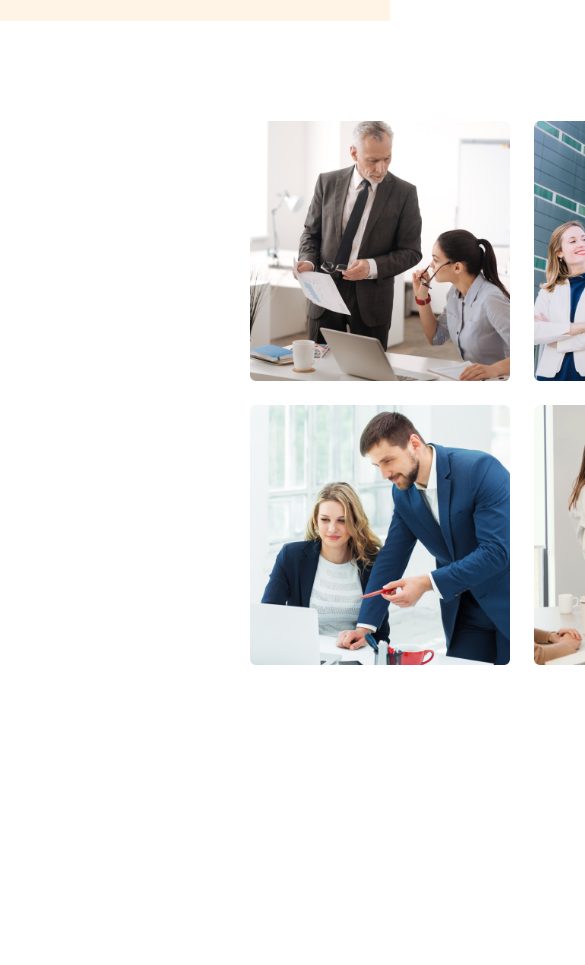
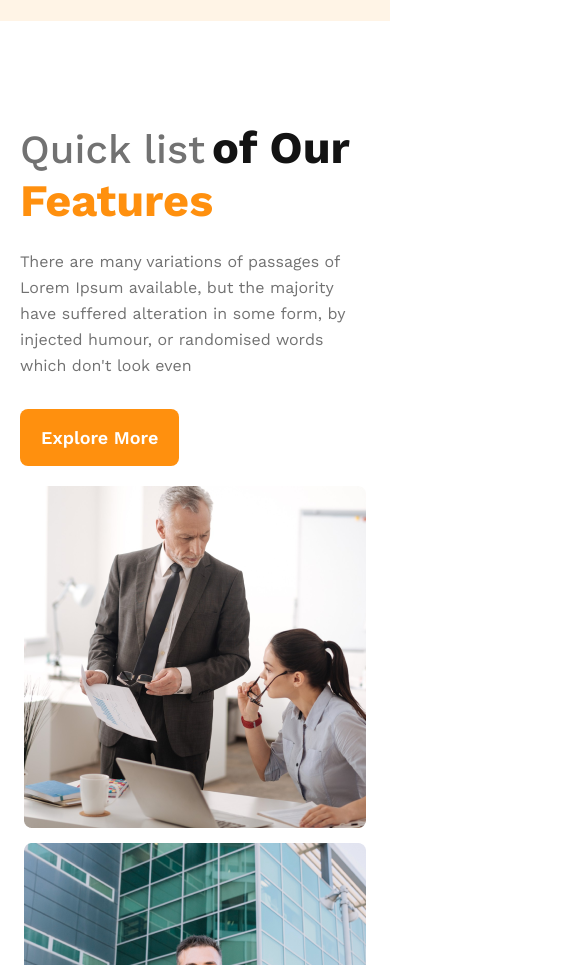
Before and after one commit to asifulislamstudio/architects-website, a plain HTML site: page index.html in a window 390 px wide. Shown: the part 674-1639 px from the top of the page, 585 px wide, since content can reach past the window. Before the commit the page ends 1439 px from the top, so only its background shows below. Drawn offline with nearby package versions, Linux system fonts and the light colour scheme.

Commit message:
Feature Section responsive done

```diff
--- a/styles/arch.css
+++ b/styles/arch.css
@@ -153,6 +153,28 @@ margin-bottom: 30px;
         margin: 0 auto;
         text-align: center;
     }
+    /* header section done and end here  */
+    .feature{
+        flex-direction: column-reverse;
+    }
+    main{
+        padding: 0px 0px;
+    }
+    .feature-content {
+        margin-left: 0px;
+        /* text-align: center; */
+        padding: 0px 20px;
+    }
+
+    .feature-img-container{
+        grid-template-columns: 1fr;
+        gap: 15px;
+        margin: 20px 0px;
+    }
+    .feature-img-container > img{
+        width: auto;
+    }
+
 
 
 }
```
